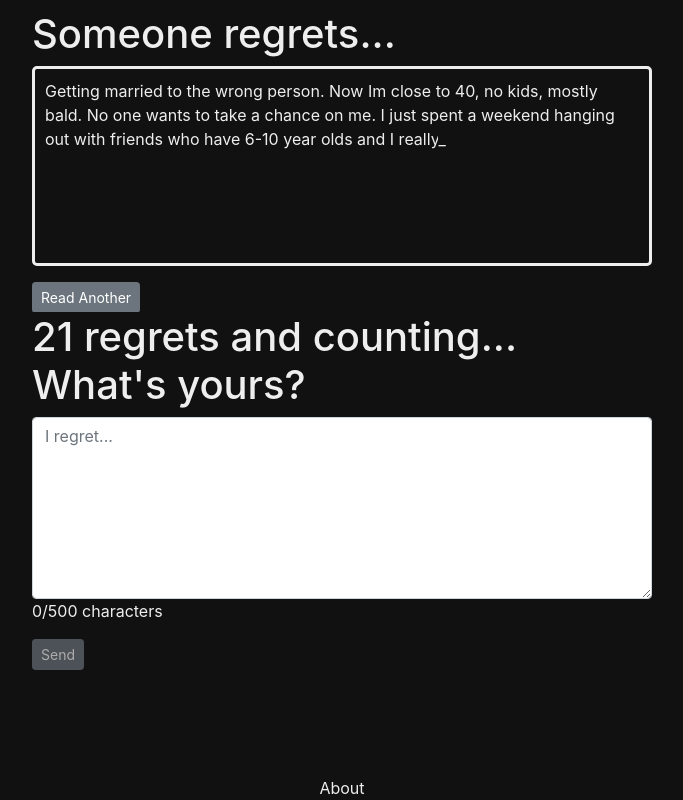
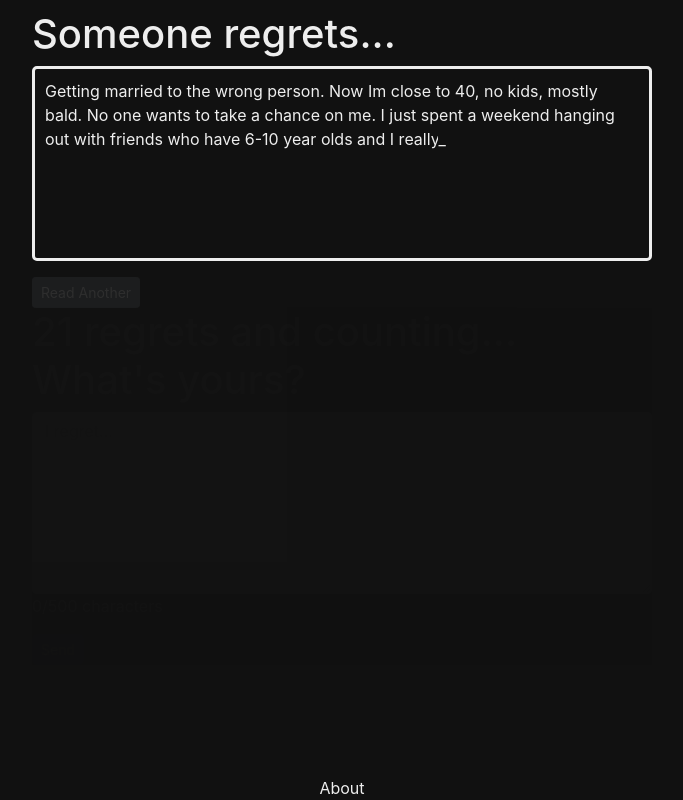
Before and after one commit to jkgh20/life-regrets-frontend, a React (Create React App) app: page / in a window 1280 px wide. Shown: the whole page, without its empty margins (298-981 px from the left). Built offline with nearby package versions, Linux system fonts and the light colour scheme.

Commit message:
Refactor component fade
Use React state to determine what div className to use, instead of
trying to time it via CSS animations.

```diff
--- a/src/App.css
+++ b/src/App.css
@@ -35,16 +35,11 @@ transition:
 }
 
 #read-header {
-  animation:         fadeIn 2s linear 0s 1 normal forwards running;
-  -o-animation:      fadeIn 2s linear 0s 1 normal forwards running;
-  -ms-animation:     fadeIn 2s linear 0s 1 normal forwards running;
-  -moz-animation:    fadeIn 2s linear 0s 1 normal forwards running;
-  -webkit-animation: fadeIn 2s linear 0s 1 normal forwards running;
 }
 
 #read-message {
   box-sizing: border-box;
-  height: 200px;
+  height: 195px;
 
   white-space: pre-wrap;
 
@@ -53,34 +48,31 @@ transition:
   word-wrap: break-word;
   overflow: scroll;
   border-radius: 5px;
-
-  animation:         fadeIn 2s linear 1.3s 1 normal backwards running;
-  -o-animation:      fadeIn 2s linear 1.3s 1 normal backwards running;
-  -ms-animation:     fadeIn 2s linear 1.3s 1 normal backwards running;
-  -moz-animation:    fadeIn 2s linear 1.3s 1 normal backwards running;
-  -webkit-animation: fadeIn 2s linear 1.3s 1 normal backwards running;
 }
 
 #write-view {
 }
 
-.fadeOut {
-  opacity: 0;
-  transition: none 5s ease 5s;
+.hidden {
+  opacity: 0
 }
 
-.fadeIn {
-  opacity: 1;
-  transition: none 5s ease 5s;
+.slow-fade-in {
+  animation-name: fadeIn;
+  animation-timing-function: linear;
+  animation-duration: 2s;
 }
 
-#footer {
-  color:    #eee;
-  position: fixed;
-  width: 100%;
-  text-align: center;
-  bottom: 0;
-  left: 0;
+.quick-fade-in {
+  animation-name: fadeIn;
+  animation-timing-function: linear;
+  animation-duration: 0.5s;
+}
+
+.quick-fade-out {
+  animation-name: fadeOut;
+  animation-timing-function: linear;
+  animation-duration: 0.5s;
 }
 
 @keyframes fadeIn {
@@ -107,3 +99,37 @@ transition:
   from { opacity: 0; }
   to   { opacity: 1; }
 }
+
+@keyframes fadeOut {
+  from { opacity: 1; }
+  to   { opacity: 0; }
+}
+
+@-o-keyframes fadeOut {
+  from { opacity: 1; }
+  to   { opacity: 0; }
+}
+
+@-ms-keyframes fadeOut {
+  from { opacity: 1; }
+  to   { opacity: 0; }
+}
+
+@-moz-keyframes fadeOut {
+  from { opacity: 1; }
+  to   { opacity: 0; }
+}
+
+@-webkit-keyframes fadeOut {
+  from { opacity: 1; }
+  to   { opacity: 0; }
+}
+
+#footer {
+  color:    #eee;
+  position: fixed;
+  width: 100%;
+  text-align: center;
+  bottom: 0;
+  left: 0;
+}
--- a/src/ReadView.js
+++ b/src/ReadView.js
@@ -14,7 +14,9 @@ class ReadView extends React.Component {
     this.typeMessage = this.typeMessage.bind(this);
 
     this.state = {
-      message: ""
+      message: "",
+      buttonFadeType: "hidden",
+      messageFadeType: "hidden"
     }
   }
 
@@ -78,6 +80,10 @@ class ReadView extends React.Component {
   async componentDidMount() {
     this.typeHeader();
 
+    this.setState({
+      messageFadeType: "slow-fade-in"
+    })
+
     // Sleep for 2 seconds to prevent unnecessary queries on brief visits
     await sleep(2000);
     this.queryDb(true);
@@ -85,6 +91,10 @@ class ReadView extends React.Component {
     // Let header finish typing before typing random or queried message
     await sleep(2800);
     this.typeMessage(this.state.message)
+
+    this.setState({
+      buttonFadeType: "slow-fade-in"
+    })
   }
 
   componentWillUnmount() {
@@ -95,18 +105,18 @@ class ReadView extends React.Component {
   render() {
     return (
       <div id="read">
-        <h1 id="read-header">
+        <h1 className="slow-fade-in">
           <span
             ref={headerText => { this.headerText = headerText; }}
           />
         </h1>
-        <p id="read-message">
+        <p id="read-message" className={this.state.messageFadeType}>
           <span
-            // style={{ whiteSpace: 'pre' }}
             ref={messageText => { this.messageText = messageText; }}
           />
         </p>
         <Button
+          className={this.state.buttonFadeType}
           variant="secondary"
           size="sm"
           onClick={() => this.queryDb(false)}
--- a/src/WriteView.js
+++ b/src/WriteView.js
@@ -17,7 +17,7 @@ class WriteView extends React.Component {
 
     this.state = {
       messageInput: "",
-      visible: true
+      fadeType: "hidden"
     }
   }
 
@@ -52,23 +52,30 @@ class WriteView extends React.Component {
 
   async resetState() {
     this.setState({
-      visible: false
+      fadeType: "quick-fade-out"
     });
-    await sleep(400);
+    await sleep(500);
     this.props.setNumberOfRegrets(this.props.numberOfRegrets + 1);
     this.setState({
       messageInput: "",
-      visible: true
+      fadeType: "quick-fade-in"
+    });
+  }
+
+  async componentDidMount() {
+    await sleep(5000);
+    this.setState({
+      fadeType: "slow-fade-in"
     });
   }
 
   render() {
     return (
-      <div id="write" className={this.state.visible ? 'fadeIn' : 'fadeOut'}>
+      <div id="write" className={this.state.fadeType}>
         <h1>
-            <span>
-              {this.props.numberOfRegrets} regrets and counting... What's yours?
-            </span>
+          <span>
+            {this.props.numberOfRegrets} regrets and counting... What's yours?
+          </span>
         </h1>
 
         <Form.Control
@@ -81,7 +88,7 @@ class WriteView extends React.Component {
         />
 
         <p>
-            {this.state.messageInput.length}/{CHARACTER_LIMIT} characters
+          {this.state.messageInput.length}/{CHARACTER_LIMIT} characters
         </p>
 
         <Button
```
